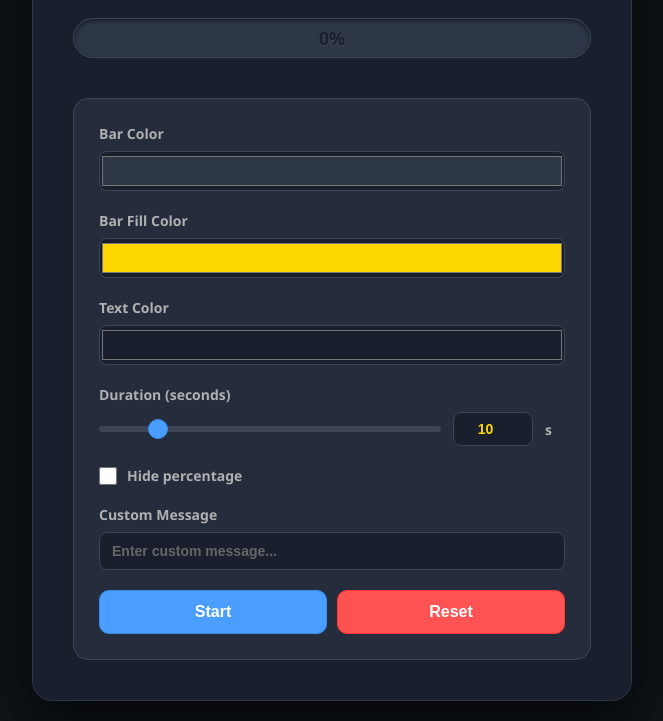
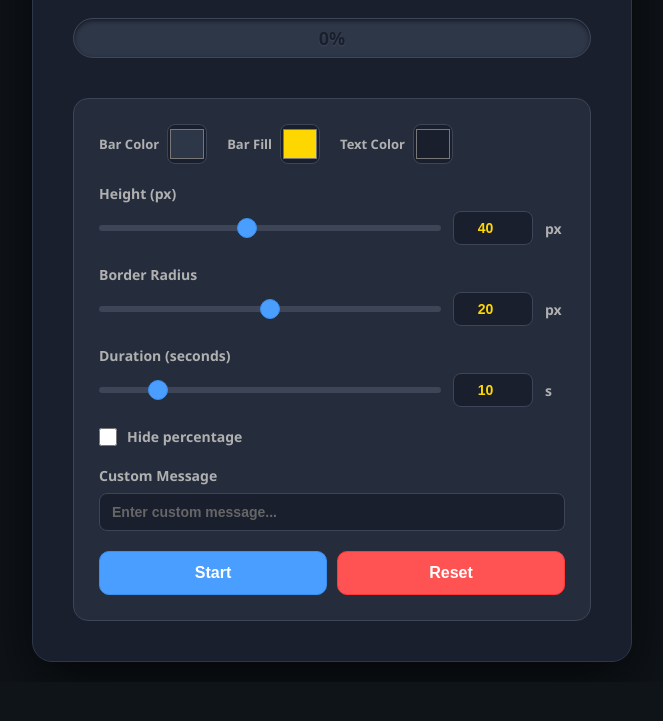
Before and after one commit to Cheekitos/ProgressBar, a plain HTML site: page index.html in a window 1280 px wide. Both pictures are taken after a click on the button "Reset". Shown: the part 121-842 px from the top of the page, without its empty margins (308-971 px from the left). After the commit the page ends 803 px from the top, so only its background shows below. Drawn offline with Linux system fonts and the light colour scheme.

Commit message:
extra options and reset button fix

```diff
--- a/index.html
+++ b/index.html
@@ -141,13 +141,32 @@
             font-size: 14px;
         }
 
+        .color-pickers-row {
+            display: flex;
+            gap: 20px;
+            margin-bottom: 20px;
+        }
+
+        .color-picker-item {
+            display: flex;
+            align-items: center;
+            gap: 8px;
+        }
+
+        .color-picker-item label {
+            margin-bottom: 0;
+            white-space: nowrap;
+            font-size: 13px;
+        }
+
         input[type="color"] {
-            width: 100%;
+            width: 40px;
             height: 40px;
             border: 1px solid #3d4556;
             border-radius: 8px;
             cursor: pointer;
             background: #1a1f2e;
+            flex-shrink: 0;
         }
 
         input[type="checkbox"] {
@@ -294,19 +313,37 @@
         </div>
 
         <div class="control-section">
-            <div class="control-group">
-                <label for="containerBgColorPicker">Bar Color</label>
-                <input type="color" id="containerBgColorPicker" value="#2d3748">
+            <div class="color-pickers-row">
+                <div class="color-picker-item">
+                    <label for="containerBgColorPicker">Bar Color</label>
+                    <input type="color" id="containerBgColorPicker" value="#2d3748">
+                </div>
+                <div class="color-picker-item">
+                    <label for="barFillColorPicker">Bar Fill</label>
+                    <input type="color" id="barFillColorPicker" value="#ffd700">
+                </div>
+                <div class="color-picker-item">
+                    <label for="percentageColorPicker">Text Color</label>
+                    <input type="color" id="percentageColorPicker" value="#1a1f2e">
+                </div>
             </div>
 
             <div class="control-group">
-                <label for="barFillColorPicker">Bar Fill Color</label>
-                <input type="color" id="barFillColorPicker" value="#ffd700">
+                <label for="heightSlider">Height (px)</label>
+                <div class="slider-container">
+                    <input type="range" id="heightSlider" min="10" max="80" value="40">
+                    <input type="number" id="heightInput" min="10" max="80" value="40">
+                    <span class="speed-unit">px</span>
+                </div>
             </div>
 
             <div class="control-group">
-                <label for="percentageColorPicker">Text Color</label>
-                <input type="color" id="percentageColorPicker" value="#1a1f2e">
+                <label for="borderRadiusSlider">Border Radius</label>
+                <div class="slider-container">
+                    <input type="range" id="borderRadiusSlider" min="0" max="40" value="20">
+                    <input type="number" id="borderRadiusInput" min="0" max="40" value="20">
+                    <span class="speed-unit">px</span>
+                </div>
             </div>
 
             <div class="control-group">
@@ -354,6 +391,10 @@
         const percentageColorPicker = document.getElementById('percentageColorPicker');
         const speedSlider = document.getElementById('speedSlider');
         const speedInput = document.getElementById('speedInput');
+        const heightSlider = document.getElementById('heightSlider');
+        const heightInput = document.getElementById('heightInput');
+        const borderRadiusSlider = document.getElementById('borderRadiusSlider');
+        const borderRadiusInput = document.getElementById('borderRadiusInput');
         const hidePercentageCheckbox = document.getElementById('hidePercentage');
         const customMessage = document.getElementById('customMessage');
 
@@ -405,12 +446,36 @@
             startBtn.textContent = 'Start';
             startTime = null;
             if (animationId) cancelAnimationFrame(animationId);
+
+            // Reset all colors
+            containerBgColorPicker.value = '#2d3748';
+            barFillColorPicker.value = '#ffd700';
+            percentageColorPicker.value = '#1a1f2e';
+            progressBarWrapper.style.background = '#2d3748';
+            progressFill.style.background = '#ffd700';
+            progressText.style.color = '#1a1f2e';
+
+            // Reset height
+            heightSlider.value = 40;
+            heightInput.value = 40;
+            progressBarWrapper.style.height = '40px';
+
+            // Reset border radius
+            borderRadiusSlider.value = 20;
+            borderRadiusInput.value = 20;
+            progressBarWrapper.style.borderRadius = '20px';
+
+            // Reset duration
             speedSlider.classList.remove('disabled-slider');
             speedInput.classList.remove('custom-active');
-            speedSlider.value = speedInput.value;
+            speedSlider.value = 10;
+            speedInput.value = 10;
+
+            // Reset text options
             customMessage.value = '';
             hidePercentageCheckbox.checked = false;
             progressText.classList.remove('hidden');
+
             updateProgressBar();
         });
 
@@ -465,6 +530,34 @@
                 updateProgressBar();
             }
         });
+
+        heightSlider.addEventListener('input', function(e) {
+            heightInput.value = e.target.value;
+            progressBarWrapper.style.height = e.target.value + 'px';
+        });
+
+        heightInput.addEventListener('input', function(e) {
+            let val = parseInt(e.target.value) || 10;
+            if (val < 10) val = 10;
+            if (val > 80) val = 80;
+            heightInput.value = val;
+            heightSlider.value = val;
+            progressBarWrapper.style.height = val + 'px';
+        });
+
+        borderRadiusSlider.addEventListener('input', function(e) {
+            borderRadiusInput.value = e.target.value;
+            progressBarWrapper.style.borderRadius = e.target.value + 'px';
+        });
+
+        borderRadiusInput.addEventListener('input', function(e) {
+            let val = parseInt(e.target.value) || 0;
+            if (val < 0) val = 0;
+            if (val > 40) val = 40;
+            borderRadiusInput.value = val;
+            borderRadiusSlider.value = val;
+            progressBarWrapper.style.borderRadius = val + 'px';
+        });
     </script>
 </body>
 </html>
```
